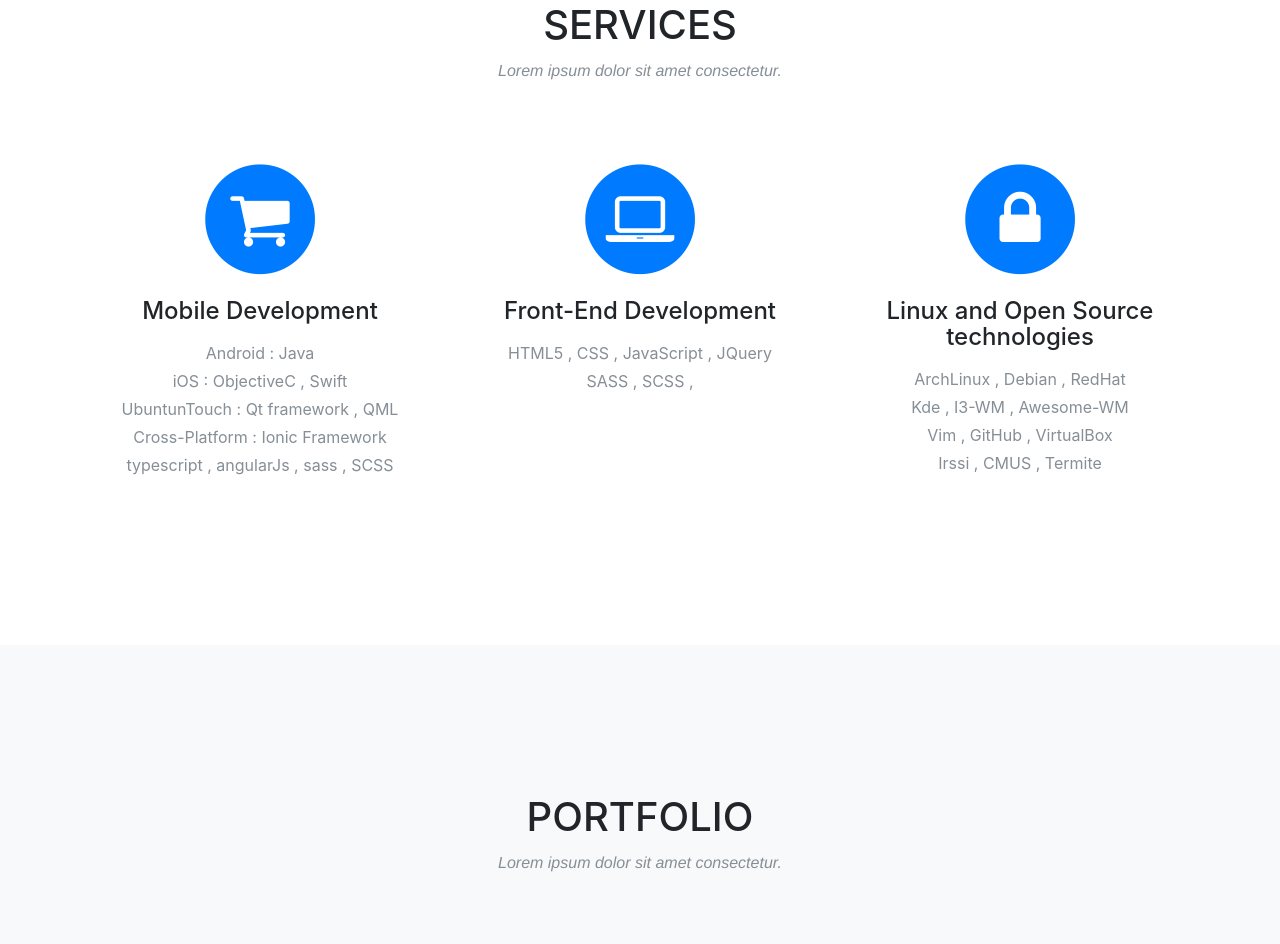
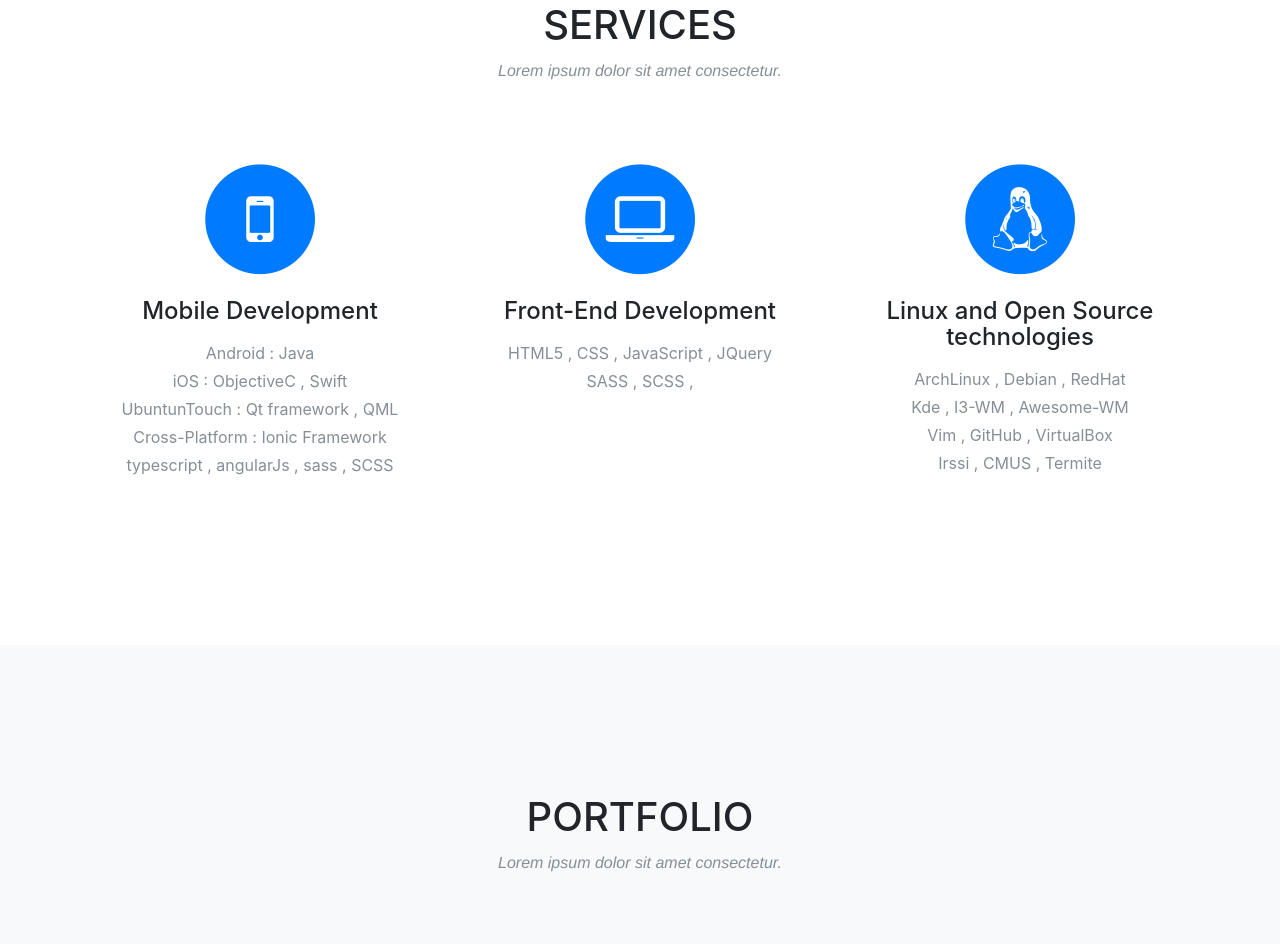
Before and after one commit to kasshedi117/kastouri.com, a website with bundled scripts: page index.html in a window 1280 px wide. Shown: the part 875-1819 px from the top of the page. Built offline with nearby package versions, Linux system fonts and the light colour scheme; a web font is replaced by a local one.

Commit message:
change icons

```diff
--- a/index.html
+++ b/index.html
@@ -80,24 +80,24 @@
         <div class="row text-center">
           <div class="col-md-4">
             <span class="fa-stack fa-4x">
-              <i class="fa fa-circle fa-stack-2x text-primary"></i>
-              <i class="fa fa-shopping-cart fa-stack-1x fa-inverse"></i>
+                <i class="fa fa-circle fa-stack-2x text-primary"></i>
+                <i class="fa fa-mobile fa-stack-1x fa-inverse"></i>
             </span>
             <h4 class="service-heading">Mobile Development</h4>
             <p class="text-muted"> Android : Java  <br /> iOS : ObjectiveC , Swift  <br /> UbuntunTouch : Qt framework , QML  <br />  Cross-Platform : Ionic Framework <br /> typescript , angularJs , sass , SCSS  </p>
           </div>
           <div class="col-md-4">
             <span class="fa-stack fa-4x">
-              <i class="fa fa-circle fa-stack-2x text-primary"></i>
-              <i class="fa fa-laptop fa-stack-1x fa-inverse"></i>
+                <i class="fa fa-circle fa-stack-2x text-primary"></i>
+                <i class="fa fa-laptop fa-stack-1x fa-inverse"></i>
             </span>
             <h4 class="service-heading">Front-End Development</h4>
             <p class="text-muted"> HTML5 , CSS , JavaScript , JQuery  <br /> SASS , SCSS ,   </p>
           </div>
           <div class="col-md-4">
             <span class="fa-stack fa-4x">
-              <i class="fa fa-circle fa-stack-2x text-primary"></i>
-              <i class="fa fa-lock fa-stack-1x fa-inverse"></i>
+                <i class="fa fa-circle fa-stack-2x text-primary"></i>
+                <i class="fa fa-linux fa-stack-1x fa-inverse"></i>
             </span>
             <h4 class="service-heading">Linux and Open Source technologies </h4>
             <p class="text-muted"> ArchLinux , Debian , RedHat  <br /> Kde , I3-WM , Awesome-WM <br /> Vim , GitHub , VirtualBox <br /> Irssi , CMUS , Termite <br />  </p>
```
